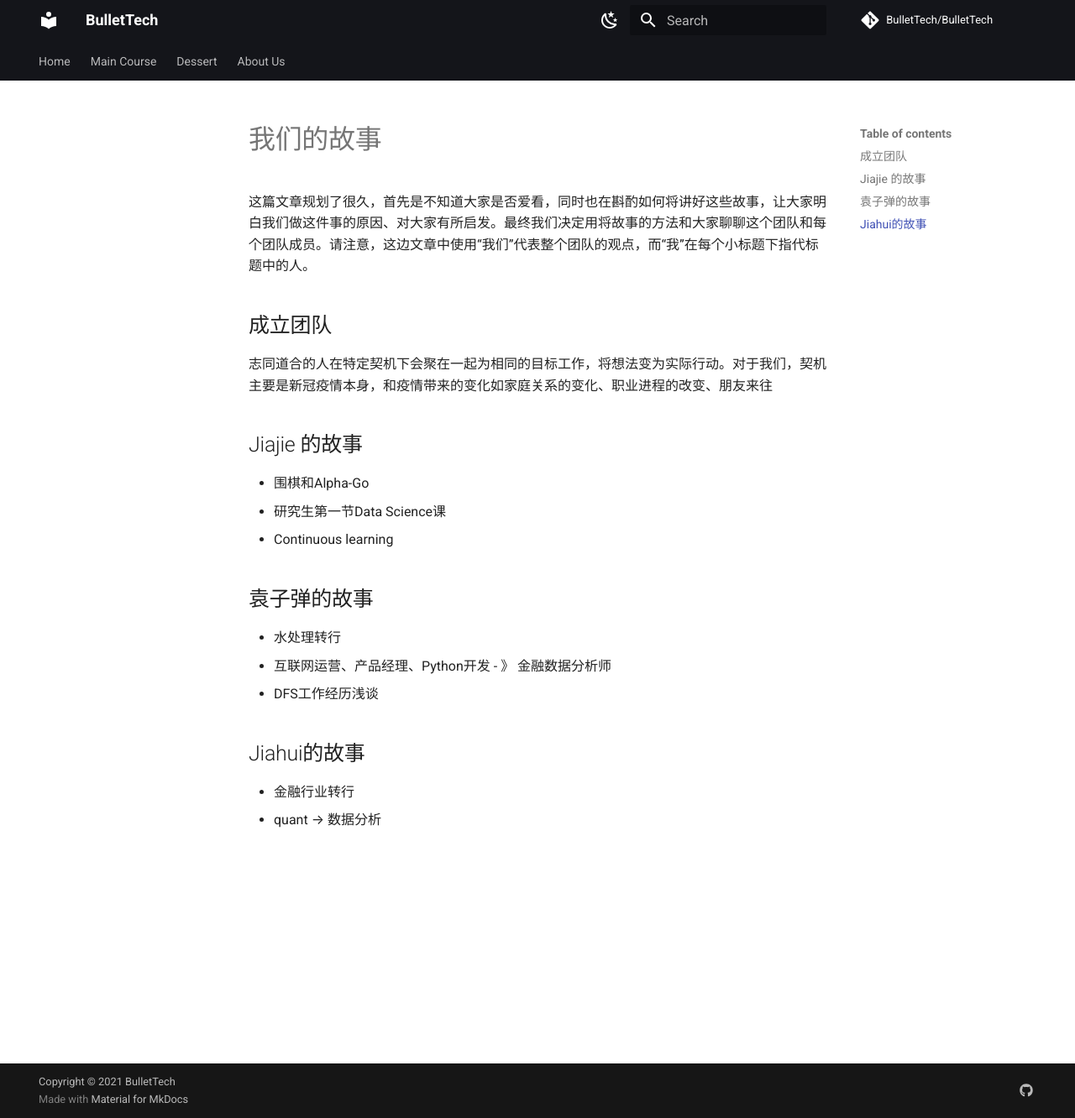
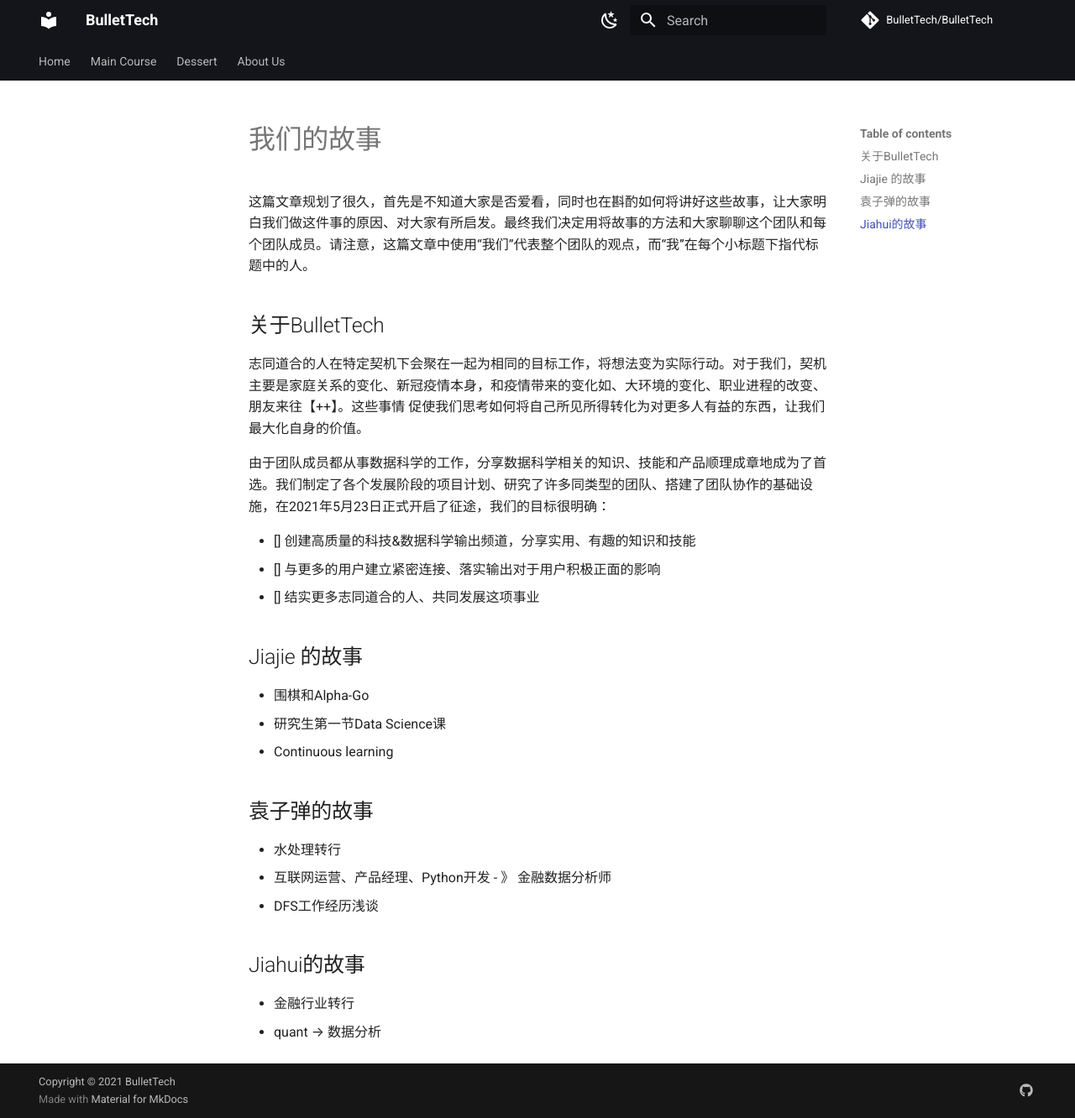
Before and after one commit to BulletTech/BulletTech, an MkDocs documentation site: the page built from docs/our_story.md, in a window 1280 px wide and 1332 px high. Shown: the whole window at 84% size. Built offline with MkDocs 1.6.1 and Material for MkDocs 9.7.7, drawn with Linux system fonts in a browser that asks for light colours; comment, search, counter and statistics services are not loaded.

Commit message:
Add goals

```diff
--- a/docs/our_story.md
+++ b/docs/our_story.md
@@ -1,10 +1,16 @@
 # 我们的故事
 
-这篇文章规划了很久，首先是不知道大家是否爱看，同时也在斟酌如何将讲好这些故事，让大家明白我们做这件事的原因、对大家有所启发。最终我们决定用将故事的方法和大家聊聊这个团队和每个团队成员。请注意，这边文章中使用“我们”代表整个团队的观点，而“我”在每个小标题下指代标题中的人。
+这篇文章规划了很久，首先是不知道大家是否爱看，同时也在斟酌如何将讲好这些故事，让大家明白我们做这件事的原因、对大家有所启发。最终我们决定用将故事的方法和大家聊聊这个团队和每个团队成员。请注意，这篇文章中使用“我们”代表整个团队的观点，而“我”在每个小标题下指代标题中的人。
 
-## 成立团队
+## 关于BulletTech
 
-志同道合的人在特定契机下会聚在一起为相同的目标工作，将想法变为实际行动。对于我们，契机主要是新冠疫情本身，和疫情带来的变化如家庭关系的变化、职业进程的改变、朋友来往
+志同道合的人在特定契机下会聚在一起为相同的目标工作，将想法变为实际行动。对于我们，契机主要是家庭关系的变化、新冠疫情本身，和疫情带来的变化如、大环境的变化、职业进程的改变、朋友来往【++】。这些事情 促使我们思考如何将自己所见所得转化为对更多人有益的东西，让我们最大化自身的价值。
+
+由于团队成员都从事数据科学的工作，分享数据科学相关的知识、技能和产品顺理成章地成为了首选。我们制定了各个发展阶段的项目计划、研究了许多同类型的团队、搭建了团队协作的基础设施，在2021年5月23日正式开启了征途，我们的目标很明确：
+
+- [] 创建高质量的科技&数据科学输出频道，分享实用、有趣的知识和技能
+- [] 与更多的用户建立紧密连接、落实输出对于用户积极正面的影响
+- [] 结实更多志同道合的人、共同发展这项事业
 
 ## Jiajie 的故事
 
```
